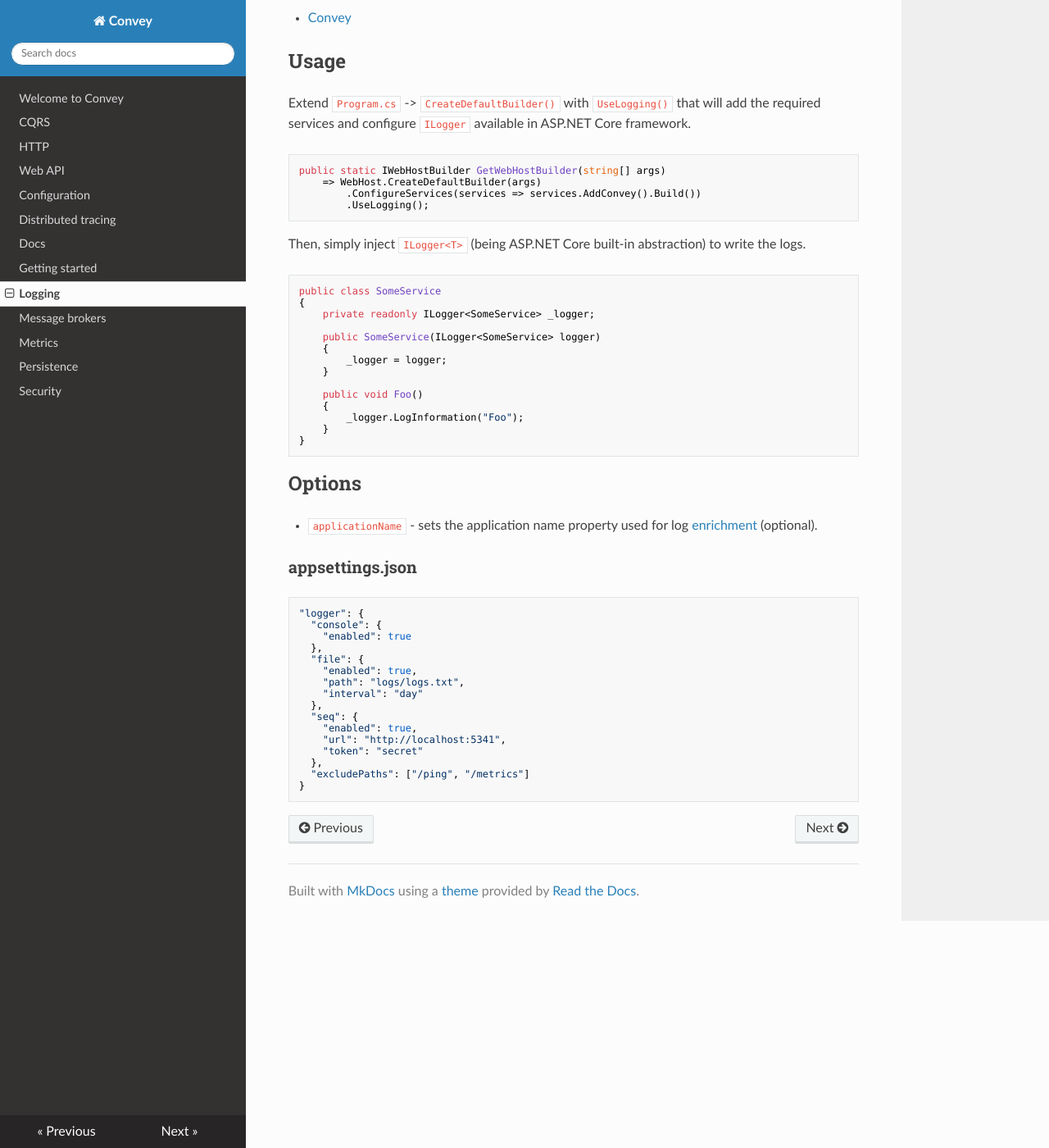
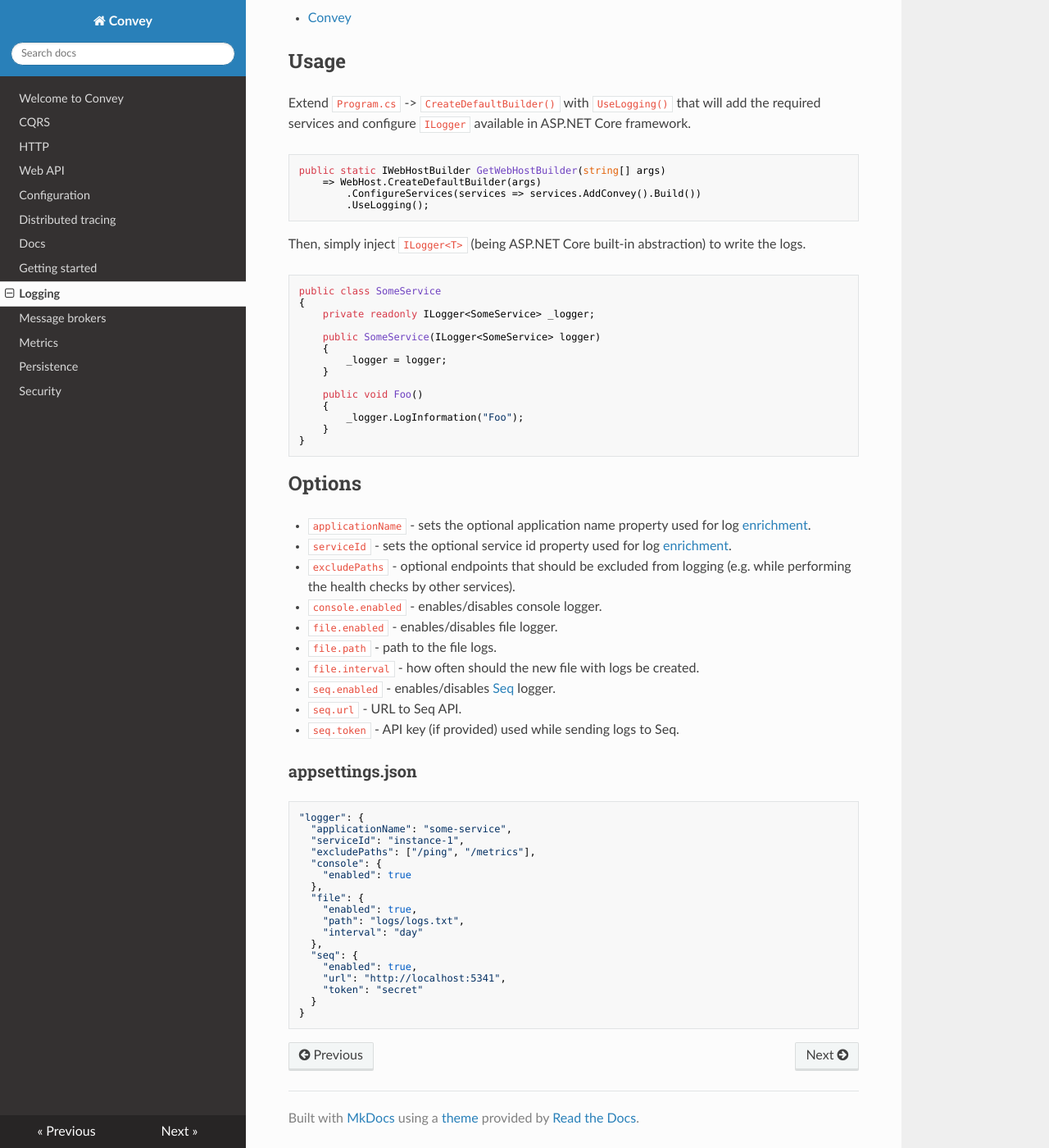
Before and after one commit to convey-stack/Convey.Docs, an MkDocs documentation site: the page built from docs/logging.md, in a window 1280 px wide and 1400 px high, scrolled down 450 px. Shown: the whole window at 82% size. Built offline with MkDocs 1.6.1, drawn with Linux system fonts in a browser that asks for light colours; nearby versions of some CDN libraries.

Commit message:
Logging update

````diff
--- a/docs/logging.md
+++ b/docs/logging.md
@@ -43,12 +43,25 @@ public class SomeService
 ```
 
 ## Options
-* `applicationName` - sets the application name property used for log [enrichment](https://github.com/serilog/serilog/wiki/Enrichment) (optional).
+* `applicationName` - sets the optional application name property used for log [enrichment](https://github.com/serilog/serilog/wiki/Enrichment).
+* `serviceId` - sets the optional service id property used for log [enrichment](https://github.com/serilog/serilog/wiki/Enrichment).
+* `excludePaths` - optional endpoints that should be excluded from logging (e.g. while performing the health checks by other services).
+* `console.enabled` - enables/disables console logger.
+* `file.enabled` - enables/disables file logger.
+* `file.path` - path to the file logs.
+* `file.interval` - how often should the new file with logs be created.
+* `seq.enabled` - enables/disables [Seq](https://datalust.co/seq) logger.
+* `seq.url` - URL to Seq API.
+* `seq.token` - API key (if provided) used while sending logs to Seq.
+
 
 ### appsettings.json
 
 ```js
 "logger": {
+  "applicationName": "some-service",
+  "serviceId": "instance-1",
+  "excludePaths": ["/ping", "/metrics"],
   "console": {
     "enabled": true
   },
````
Also changed, not shown: other parts of docs/logging.md (+1 -2 lines).
